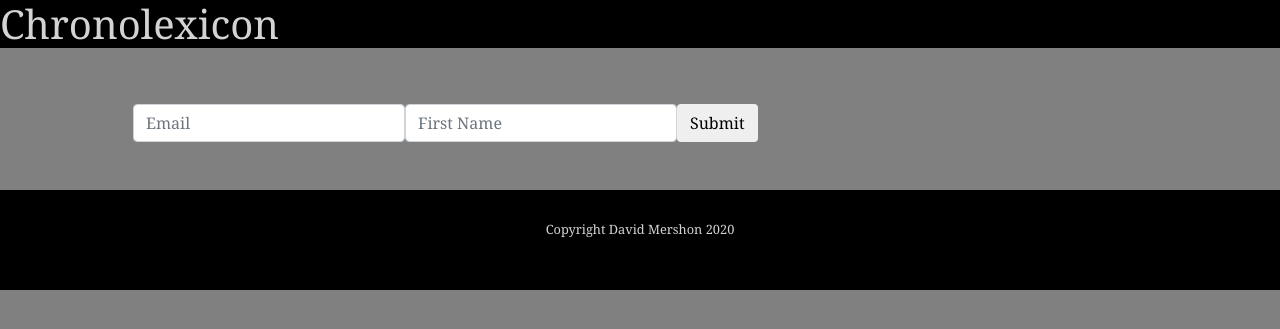
After one commit to DavidMershon81/chronolexicon, a Flask app: page /ajax_test in a window 1280 px wide. The commit adds this page. Shown: the top 329 px of the page. Run offline with Flask 2, Linux system fonts and the light colour scheme; some libraries are stand-ins or nearby versions.

Commit message:
added an ajax test page based on pretty printed's tutorial

```diff
--- a/chronolexicon.py
+++ b/chronolexicon.py
@@ -43,6 +43,26 @@ def index():
     return render_template("index.html", sample_text=sample_text, dated_words=dated_words)
 
 
+
+@app.route("/ajax_test")
+def ajax_test():
+    """route ajax test"""
+    return render_template("ajax_test.html")
+
+
+@app.route("/process_ajax_test", methods=["POST"])
+def process_ajax_test():
+    email = request.form["email"]
+    name = request.form["name"]
+
+    if name and email:
+        new_name = f"dumb {name}"
+        new_email = f"dumb_{email}"
+        return jsonify({"name" : new_name, "email" : new_email })
+
+    return jsonify({"error" : "Missing data!"})
+
+
 @app.route("/test_login_required")
 @login_required
 def test_login_required():
--- /dev/null
+++ b/static/ajax_test.js
@@ -0,0 +1,25 @@
+$(document).ready(function() {
+
+    $("form").on("submit", function(event) {
+        $.ajax({
+            data : {
+                name : $("#name_input").val(),
+                email : $("#email_input").val()
+            },
+            type : "POST",
+            url : "/process_ajax_test"
+        }).done(function(data) {
+
+            if(data.error) {
+                $("#error_alert").text(data.error).show();
+                $("#success_alert").hide();
+            }
+            else {
+                $("#success_alert").text("name:" + data.name + " email:" + data.email).show();
+                $("#error_alert").hide();
+            }
+        });
+
+        event.preventDefault();
+    });
+});
--- a/static/styles.css
+++ b/static/styles.css
@@ -16,3 +16,7 @@ footer {
     height: 100px;
     padding: 30px;
 }
+
+.alert {
+    display: none;
+}
--- /dev/null
+++ b/templates/ajax_test.html
@@ -0,0 +1,28 @@
+{% extends "layout.html" %}
+
+{% block title %}
+AJAX Test
+{% endblock %}
+
+{% block scripts %}
+<script src="/static/ajax_test.js"></script>
+{% endblock %}
+
+
+{% block main %}
+    <div class="container">
+        <form class="form-inline">
+            <div class="form-group">
+                <label class="sr-only" for="emailInput">Email address</label>
+                <input type="email" class="form-control" id="email_input" placeholder="Email">
+            </div>
+            <div class="form-group">
+                <label class="sr-only" for="nameInput">Name</label>
+                <input type="text" class="form-control" id="name_input" placeholder="First Name">
+            </div>
+            <button type="submit" class="btn btn-default">Submit</button>
+        </form>
+        <div id="success_alert" class="alert alert-success" role="alert"></div>
+        <div id="error_alert" class="alert alert-danger" role="alert"></div>
+    </div>
+{% endblock %}
```
